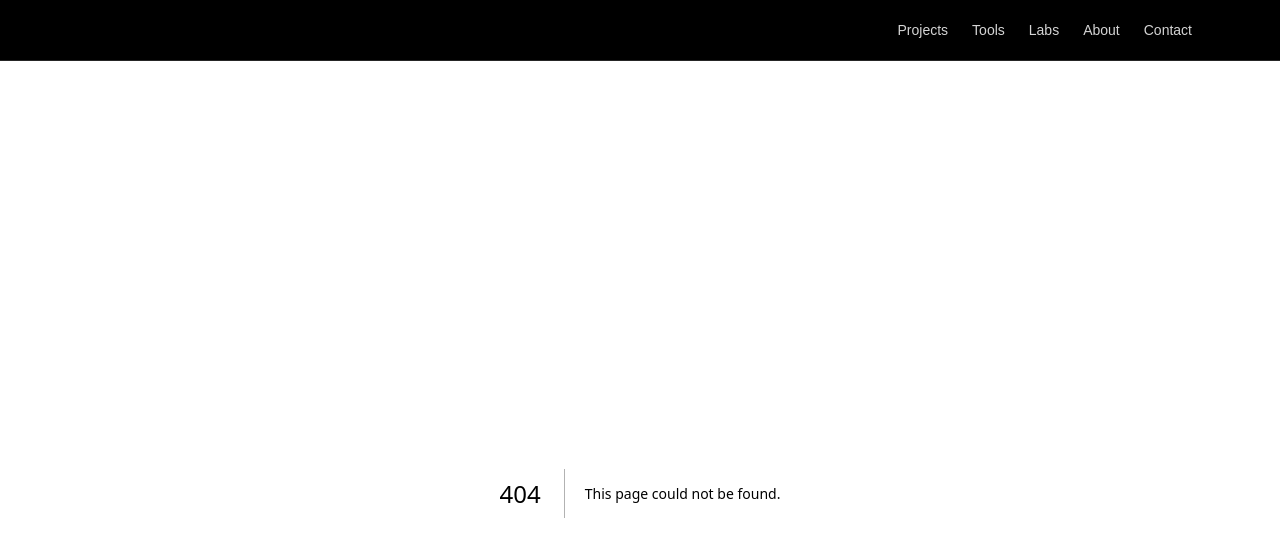
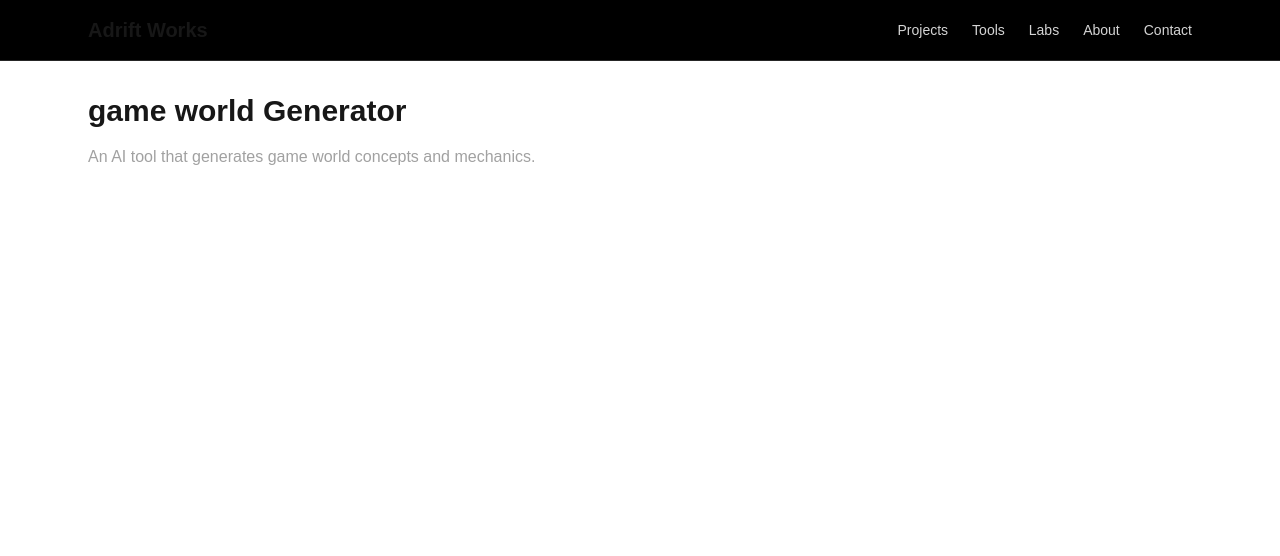
Before and after one commit to AdriftWorks/website, a Next.js app: page /projects/world-builder in a window 1280 px wide. Before the commit this address had no page. Shown: the top 556 px of the page. Built offline with nearby package versions, Linux system fonts and the light colour scheme.

Commit message:
Create world-builder page component

```diff
--- /dev/null
+++ b/app/projects/world-builder/page.tsx
@@ -0,0 +1,13 @@
+export default function worldbuilder() {
+  return (
+    <div>
+      <h1 className="text-3xl font-bold mb-4">
+        game world Generator
+      </h1>
+
+      <p className="text-neutral-400">
+        An AI tool that generates game world concepts and mechanics.
+      </p>
+    </div>
+  );
+}
```
